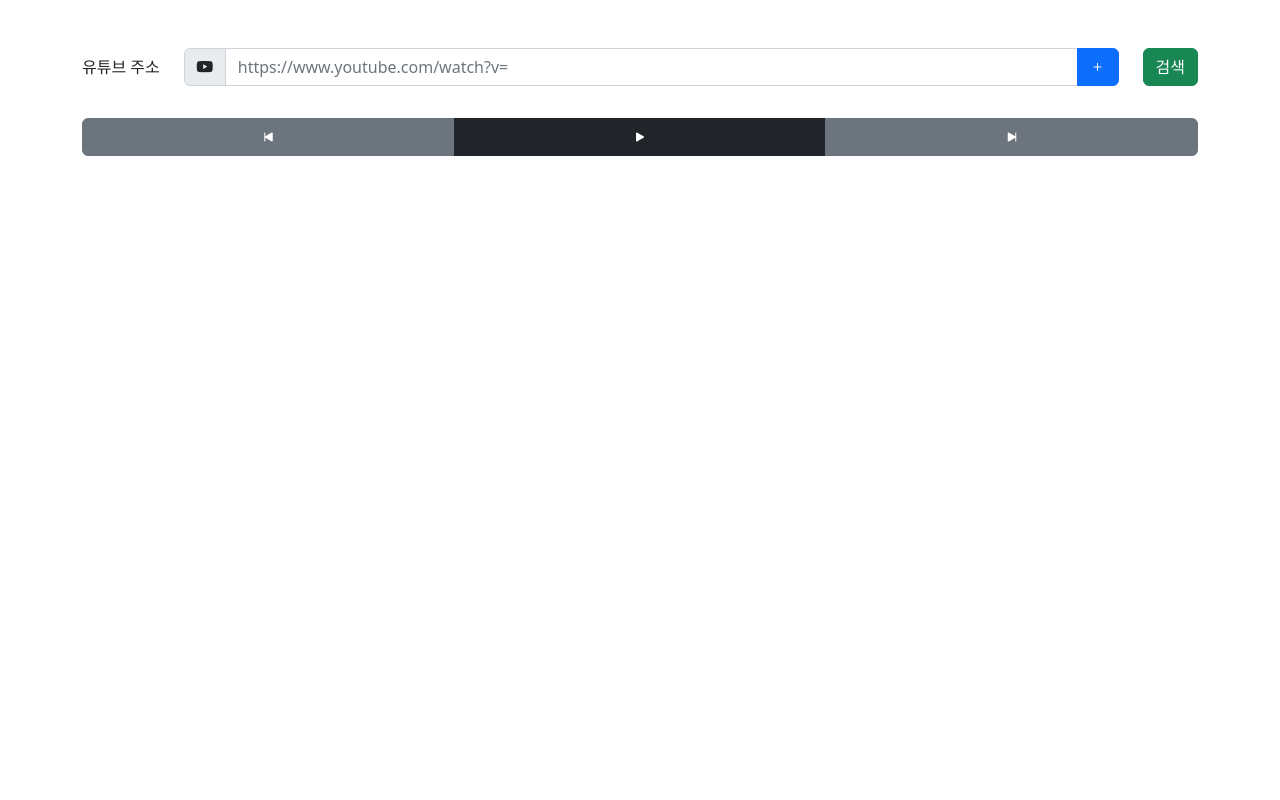
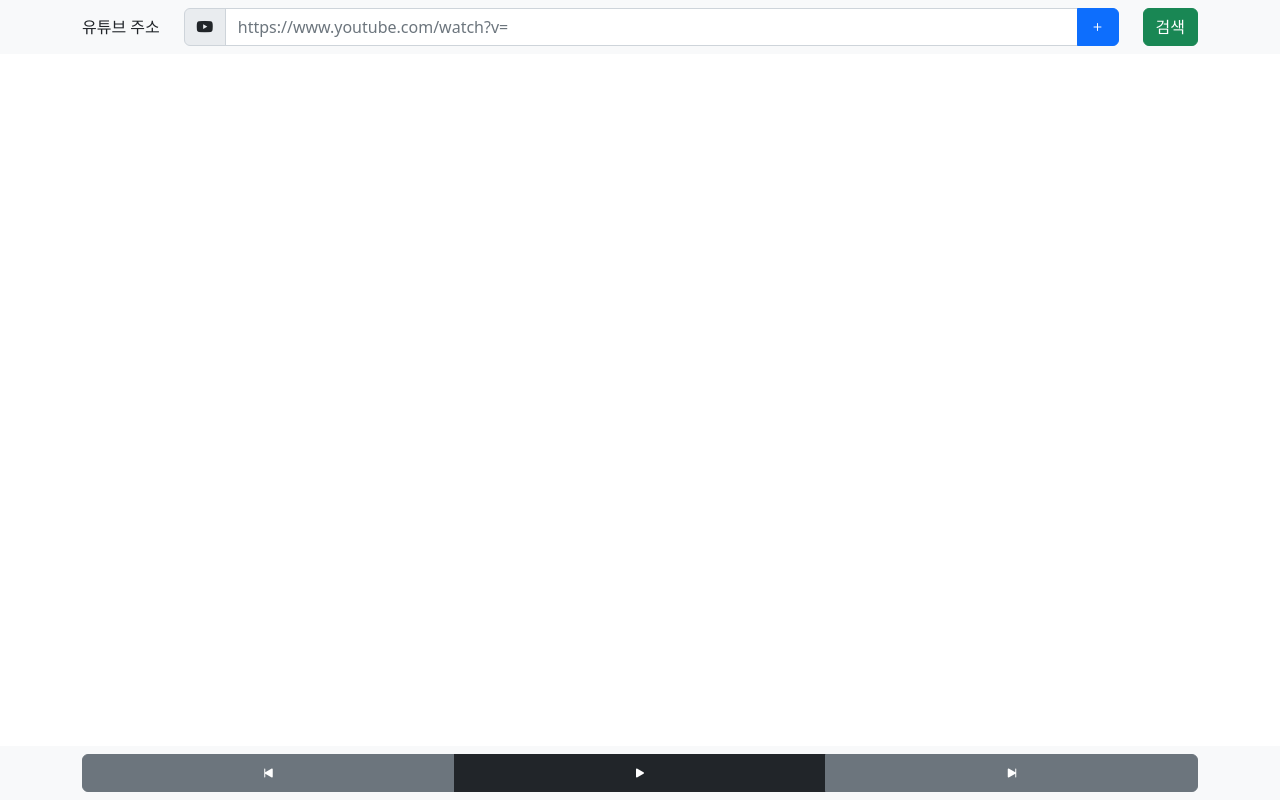
Before and after one commit to joyfuI/dj_dj_pump_this_party, a Flask app: page / in a window 1280 px wide. Run offline with Flask 2, Linux system fonts and the light colour scheme; some libraries are stand-ins or nearby versions.

Commit message:
상하단 버튼들의 위치를 fixed로 고정

```diff
--- a/templates/home.jinja
+++ b/templates/home.jinja
@@ -2,7 +2,9 @@
 {% block content %}
 
 <main class="container" data-controller="{{ arg['name'] }}" data-home-refresh-interval-value="1000">
-    <form class="row mt-5 mb-3" data-action="submit->home#postItem">
+    <nav class="navbar navbar-expand fixed-top bg-light">
+        <div class="container">
+            <form class="flex-fill row" data-action="submit->home#postItem">
                 <div class="col-auto">
                     <label for="url" class="col-form-label">유튜브 주소</label>
                 </div>
@@ -18,17 +20,21 @@
                         </button>
                     </div>
                 </div>
-        <div class="col-auto">
+            </form>
+
+            <div class="ms-4">
                 <button class="btn btn-success" type="button" data-bs-toggle="modal" data-bs-target="#searchModal">
                     검색
                 </button>
             </div>
-    </form>
-    <div class="row mb-3">
-        <div class="col" data-home-target="playlist"></div>
         </div>
-    <div class="row">
-        <div class="col btn-group" role="group">
+    </nav>
+
+    <div class="col" data-home-target="playlist" style="margin: 80px 0;"></div>
+
+    <nav class="navbar fixed-bottom bg-light">
+        <div class="container">
+            <div class="btn-group flex-fill" role="group">
                 <button class="btn btn-secondary" type="button" data-action="click->home#putCommand" data-cmd="prev">
                     <i class="bi bi-skip-start-fill"></i>
                 </button>
@@ -40,6 +46,7 @@
                 </button>
             </div>
         </div>
+    </nav>
 
     <div class="modal fade" id="searchModal" tabindex="-1" aria-labelledby="searchModalLabel" aria-hidden="true">
         <div class="modal-dialog modal-dialog-scrollable">
```
Lines whose indentation alone changed are shown as unchanged.
